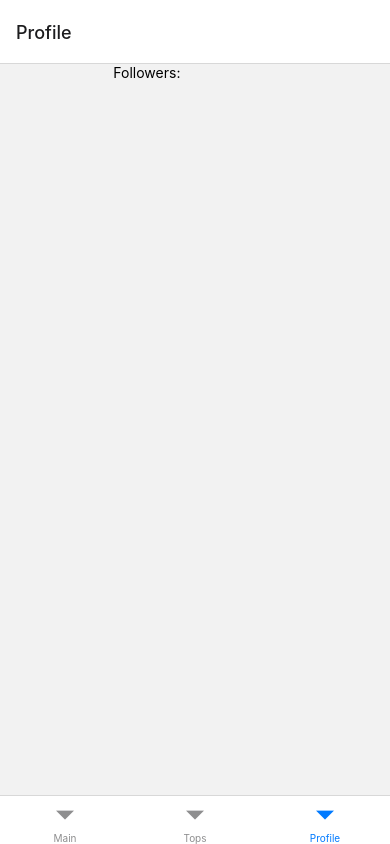
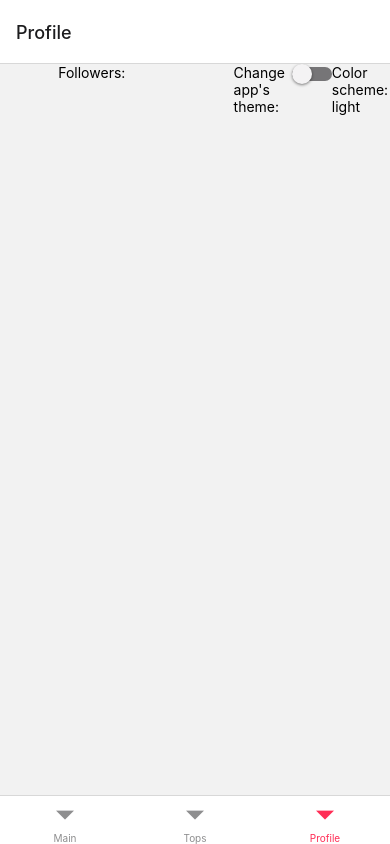
Before and after one commit to mikhailau-pavel/react-native-music-app, a React Native app: screen /Profile in a window 390 px wide. Built offline with nearby package versions, Linux system fonts and the light colour scheme; no server answers; a web font is replaced by a local one; what expo-linking would draw is missing.

Commit message:
feat: add app theme switch

```diff
--- a/App.tsx
+++ b/App.tsx
@@ -1,5 +1,5 @@
 import { QueryClient, QueryClientProvider } from '@tanstack/react-query';
-import { Platform, Text, UIManager } from 'react-native';
+import { Platform, Text, UIManager, useColorScheme } from 'react-native';
 import { NavigationContainer } from '@react-navigation/native';
 import { useFonts } from 'expo-font';
 import * as SplashScreen from 'expo-splash-screen';
@@ -9,6 +9,7 @@ import PlaybackBar from './app/components/playbackBar/playbackBar';
 import 'react-native-gesture-handler';
 import { GestureHandlerRootView } from 'react-native-gesture-handler';
 import { linking, Tabs } from './app/navigation/navigation';
+import { CustomLightTheme, CustomDarkTheme } from './app/style/themes';
 
 // if (__DEV__) {
 //   require('./ReactotronConfig');
@@ -30,7 +31,7 @@ export default function App() {
     AngemeBold: require('./assets/fonts/Angeme-Bold.ttf'),
     AngemeRegular: require('./assets/fonts/Angeme-Regular.ttf'),
   });
-
+  const colorScheme = useColorScheme()
   const [playbackData, setPlaybackData] = useState(initialPlaybackData);
   const handleChangePBData = (input: PlaybackData) => {
     setPlaybackData((prevState) => {
@@ -56,7 +57,7 @@ export default function App() {
   const queryClient = new QueryClient();
 
   return (
-    <NavigationContainer linking={linking} fallback={<Text>Loading...</Text>}>
+    <NavigationContainer linking={linking} theme={colorScheme === 'light' ? CustomLightTheme : CustomDarkTheme} fallback={<Text>Loading...</Text>}>
       <PlaybackContext.Provider value={playbackContextValue}>
         <QueryClientProvider client={queryClient}>
           <GestureHandlerRootView style={{ flex: 1 }}>
--- a/app/screens/profile/profile.tsx
+++ b/app/screens/profile/profile.tsx
@@ -1,11 +1,22 @@
 import { fetchUserProfile } from '@/api/api';
 import { ProfileScreenUserData } from '@/types/types';
 import { useEffect, useState } from 'react';
-import { Text, View, StyleSheet, Image } from 'react-native';
+import { Text, View, StyleSheet, Image, Switch, useColorScheme, Appearance } from 'react-native';
 
 const ProfileScreen = () => {
   const [profileData, setProfileData] = useState<ProfileScreenUserData>();
+  const [isEnabled, setIsEnabled] = useState(false);
+  const colorScheme = useColorScheme();
 
+
+  const toggleSwitch = () => {
+    if (colorScheme === 'dark') {
+      Appearance.setColorScheme('light');
+    } else {
+      Appearance.setColorScheme('dark');
+    }
+    setIsEnabled((previousState) => !previousState);
+  };
   useEffect(() => {
     const fetchProfile = async () => {
       const fetchProfileResponse = await fetchUserProfile();
@@ -17,6 +28,7 @@ const ProfileScreen = () => {
       setProfileData(data);
     };
     fetchProfile();
+    setIsEnabled(colorScheme === 'dark');
   }, []);
 
   return (
@@ -24,6 +36,16 @@ const ProfileScreen = () => {
       <Text style={styles.profileName}>{profileData?.name}</Text>
       <Text style={styles.followersCount}>Followers: {profileData?.followersCount}</Text>
       <Image style={styles.profilePicture} source={{ uri: profileData?.imageUrl }} />
+      <Text style={styles.followersCount}>Change app's theme:</Text>
+      <Switch
+        trackColor={{ false: '#767577', true: '#81b0ff' }}
+        thumbColor={isEnabled ? '#f5dd4b' : '#f4f3f4'}
+        ios_backgroundColor="#3e3e3e"
+        onValueChange={toggleSwitch}
+        value={isEnabled}
+      />
+
+      <Text style={styles.followersCount}>Color scheme: {colorScheme}</Text>
     </View>
   );
 };
--- /dev/null
+++ b/app/style/colors.ts
@@ -0,0 +1,39 @@
+export type ColorTheme = {
+  primary: string;
+  secondary: string;
+  textSecondary: string;
+  textPrimary: string;
+};
+
+const sharedColors = {
+  black: '#000000',
+  white: '#FFFFFF',
+};
+
+type SharedColors = typeof sharedColors;
+
+export type TColors = ColorTheme & SharedColors;
+
+type ColorPalettes = {
+  light: TColors;
+  dark: TColors;
+};
+
+const Colors: ColorPalettes = {
+  dark: {
+    primary: '#080811',
+    secondary: '#161629',
+    textPrimary: sharedColors.white,
+    textSecondary: '#67686E',
+    ...sharedColors,
+  },
+  light: {
+    primary: '#F8F8F8',
+    secondary: '#E4E4E4',
+    textPrimary: '#161629',
+    textSecondary: '#9D5DB0',
+    ...sharedColors,
+  },
+};
+
+export default Colors;
--- /dev/null
+++ b/app/style/themes.ts
@@ -0,0 +1,18 @@
+import { DefaultTheme, DarkTheme } from "@react-navigation/native";
+
+export const CustomLightTheme = {
+  ...DefaultTheme,
+  colors: {
+    ...DefaultTheme.colors,
+    primary: 'rgb(255, 45, 85)',
+  },
+};
+
+export const CustomDarkTheme = {
+  ...DarkTheme,
+  dark: true,
+  colors: {
+    ...DarkTheme.colors,
+    primary: 'aquamarine',
+  },
+}
--- a/package.json
+++ b/package.json
@@ -58,7 +58,7 @@
     "@types/jest": "^29.5.12",
     "@types/react": "~18.2.45",
     "@types/react-test-renderer": "^18.0.7",
-    "eas-cli": "^10.2.2",
+    "eas-cli": "^12.1.0",
     "eslint": "^8.57.0",
     "eslint-config-expo": "^7.0.0",
     "husky": "^9.1.4",
```
